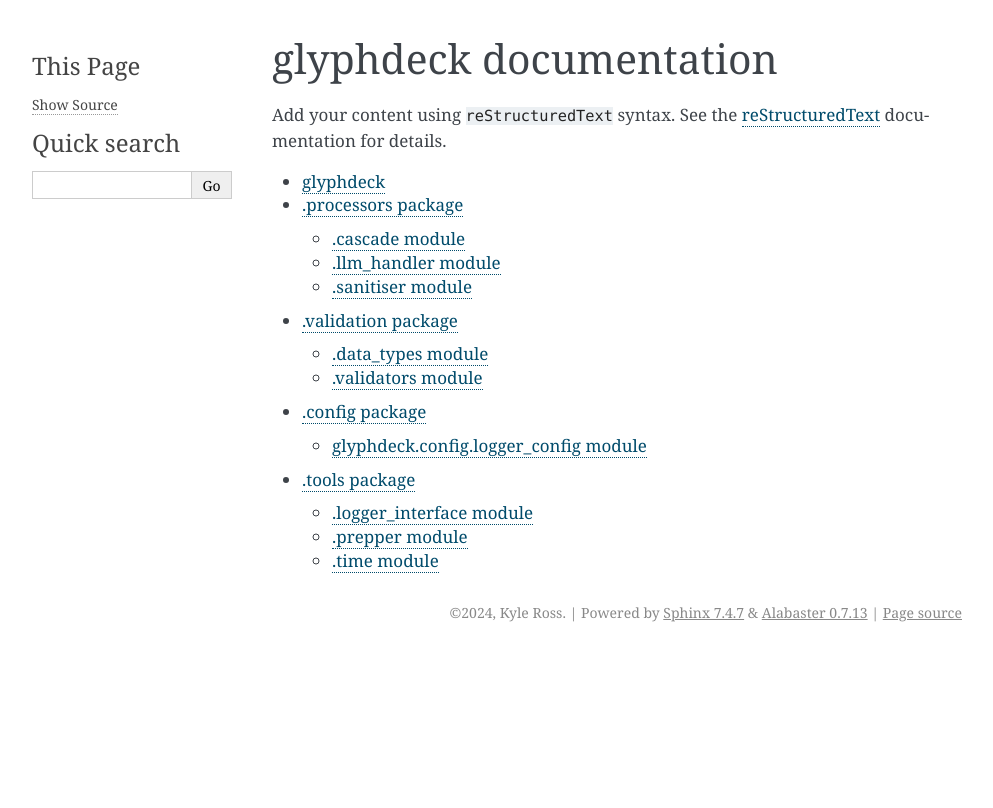
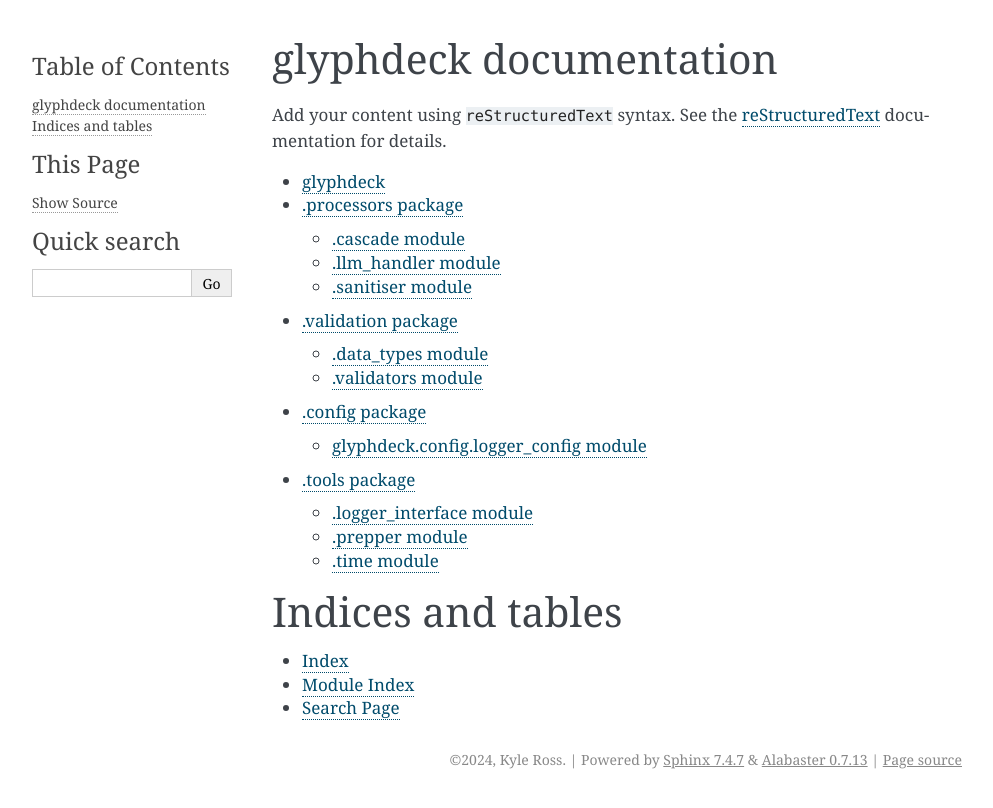
Before and after one commit to Kyle-Ross/glyphdeck, a Sphinx documentation site: the page built from docs/index.rst, in a window 1280 px wide. Shown: the top 808 px of the page, without its empty margins (148-1141 px from the left). Built offline with Sphinx 7.4.7, drawn with Linux system fonts in a browser that asks for light colours.

Commit message:
Added autogenerated content I had removed

```diff
--- a/docs/index.rst
+++ b/docs/index.rst
@@ -12,10 +12,17 @@
 
 
 .. toctree::
-   :maxdepth: 3
+   :maxdepth: 2
 
    glyphdeck
    glyphdeck.processors
    glyphdeck.validation
    glyphdeck.config
    glyphdeck.tools
+
+
+Indices and tables
+==================
+* :ref:`genindex`
+* :ref:`modindex`
+* :ref:`search`
```
